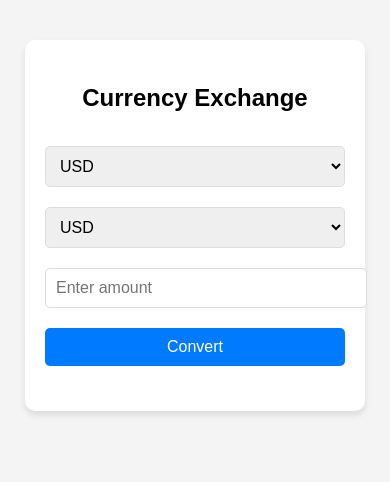
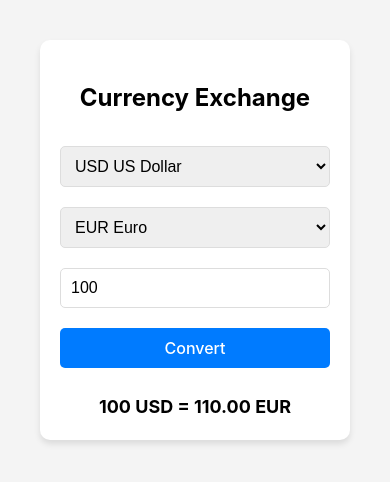
Before and after one commit to Miwwa/nosto-test, a React (Vite) app in the folder frontend/: page / in a window 390 px wide. Shown: the top 482 px of the page. Built offline with nearby package versions, Linux system fonts and the light colour scheme.

Commit message:
Add currency conversion logic and UI enhancements
Implement currency conversion with dynamic input handling and result calculation. Refactor dropdowns into a reusable `CurrencySelect` component. Update styles for better layout, flexibility, and improved responsiveness.

```diff
--- a/frontend/src/App.css
+++ b/frontend/src/App.css
@@ -1,20 +1,10 @@
-body {
-    font-family: Arial, sans-serif;
-    background: #f4f4f4;
-    display: flex;
-    justify-content: center;
-    align-items: flex-start;
-    height: 100vh;
-    margin: 0;
-    padding-top: 40px;
-}
-
 .container {
     background: #ffffff;
     padding: 20px;
     border-radius: 10px;
     box-shadow: 0 4px 6px rgba(0, 0, 0, 0.1);
-    width: 300px;
+    width: 100%;
+    max-width: 400px;
     text-align: center;
 }
 
--- a/frontend/src/App.tsx
+++ b/frontend/src/App.tsx
@@ -1,24 +1,71 @@
 import './App.css'
+import {useEffect, useState} from "react";
+
+type Currency = {
+    code: string;
+    name: string;
+}
+
+const TEMP_CURRENCIES: Currency[] = [
+    {code: "USD", name: "US Dollar"},
+    {code: "EUR", name: "Euro"},
+    {code: "GBP", name: "British Pound"},
+]
 
 function App() {
+    const [currencies, setCurrencies] = useState<Currency[]>(TEMP_CURRENCIES)
+    const [fromCurrency, setFromCurrency] = useState<string>("USD");
+    const [toCurrency, setToCurrency] = useState<string>("EUR");
+    const [exchangeRate, setExchangeRate] = useState<number>(1.1)
+    const [amount, setAmount] = useState<number>(100);
+    const [result, setResult] = useState<number>(0);
+
+    useEffect(() => {
+        setResult(amount * exchangeRate);
+    }, [exchangeRate, amount])
+
     return (
         <div className="container">
             <h2>Currency Exchange</h2>
-            <select id="fromCurrency" className="dropdown">
-                <option value="USD">USD</option>
-                <option value="EUR">EUR</option>
-                <option value="GBP">GBP</option>
-            </select>
-            <select id="toCurrency" className="dropdown">
-                <option value="USD">USD</option>
-                <option value="EUR">EUR</option>
-                <option value="GBP">GBP</option>
-            </select>
-            <input type="number" id="amount" className="input-field" placeholder="Enter amount"/>
+            <CurrencySelect
+                currencies={currencies}
+                value={fromCurrency}
+                onChange={value => setFromCurrency(value)}
+            />
+            <CurrencySelect
+                currencies={currencies}
+                value={toCurrency}
+                onChange={value => setToCurrency(value)}
+            />
+            <input
+                type="number"
+                className="input-field"
+                placeholder="Enter amount"
+                min="0"
+                max={Number.MAX_SAFE_INTEGER}
+                value={amount}
+                onChange={e => setAmount(Number(e.target.value))}
+            />
             <button className="button">Convert</button>
-            <div id="result" className="result"></div>
+            <div className="result">
+                {amount} {fromCurrency} = {result.toFixed(2)} {toCurrency}
+            </div>
         </div>
     )
 }
 
+type CurrencySelectProps = {
+    currencies: Currency[];
+    value: string;
+    onChange: (value: string) => void;
+}
+
+function CurrencySelect({currencies, value, onChange}: CurrencySelectProps) {
+    return (
+        <select className="dropdown" value={value} onChange={e => onChange(e.target.value)}>
+            {currencies.map(currency => <option value={currency.code}>{`${currency.code} ${currency.name}`}</option>)}
+        </select>
+    )
+}
+
 export default App
--- a/frontend/src/index.css
+++ b/frontend/src/index.css
@@ -9,6 +9,21 @@
     -moz-osx-font-smoothing: grayscale;
 }
 
+* {
+    box-sizing: border-box;
+}
+
+body {
+    display: flex;
+    justify-content: center;
+    align-items: flex-start;
+    min-width: 320px;
+    min-height: 100vh;
+    margin: 0;
+    padding: 40px;
+    background: #f4f4f4;
+}
+
 a {
     font-weight: 500;
     color: #646cff;
@@ -17,14 +32,6 @@ a {
 
 a:hover {
     color: #535bf2;
-}
-
-body {
-    margin: 0;
-    display: flex;
-    place-items: center;
-    min-width: 320px;
-    min-height: 100vh;
 }
 
 h1 {
```
